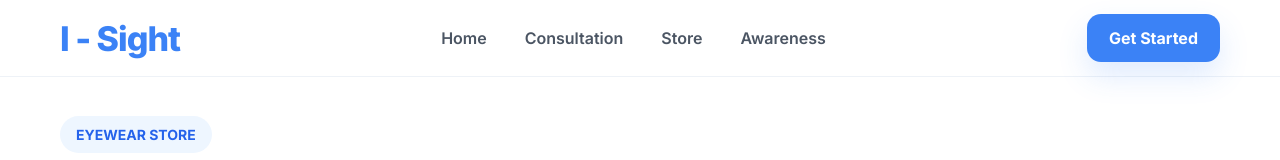
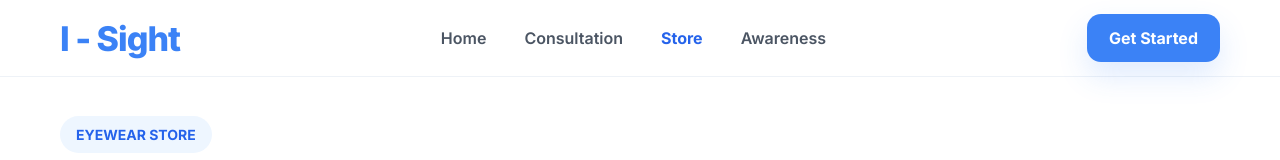
Before and after one commit to AdityaSharma-Git3207/I-Sight, a React (Vite) app: page /store in a window 1280 px wide. Shown: the top 160 px of the page. Built offline with nearby package versions, Linux system fonts and the light colour scheme.

Commit message:
feat: add animated active state to navbar links

```diff
--- a/src/components/navbar.jsx
+++ b/src/components/navbar.jsx
@@ -1,4 +1,4 @@
-import { Link } from "react-router-dom";
+import { Link, NavLink } from "react-router-dom";
 
 export default function Navbar() {
   return (
@@ -6,13 +6,25 @@ export default function Navbar() {
       <h2>I - Sight</h2>
 
       <div className="nav-links">
-        <Link to="/">Home</Link>
-        <Link to="/consultation">Consultation</Link>
-        <Link to="/store">Store</Link>
-        <Link to="/awareness">Awareness</Link>
+        <NavLink to="/">Home</NavLink>
+
+        <NavLink to="/consultation">
+          Consultation
+        </NavLink>
+
+        <NavLink to="/store">
+          Store
+        </NavLink>
+
+        <NavLink to="/awareness">
+          Awareness
+        </NavLink>
       </div>
 
-      <Link to="/consultation" className="nav-btn">
+      <Link
+        to="/consultation"
+        className="nav-btn"
+      >
         Get Started
       </Link>
     </nav>
--- a/src/index.css
+++ b/src/index.css
@@ -82,6 +82,57 @@ img{
   border-radius:14px;
   font-weight:700;
   box-shadow:0 14px 30px rgba(59,130,246,0.16);
+}
+
+/* =========================
+   ACTIVE NAVBAR LINK ANIMATED
+========================= */
+
+.nav-links a{
+  position: relative;
+  transition: .25s ease;
+}
+
+.nav-links a.active{
+  color: #2563eb;
+  font-weight: 700;
+}
+
+.nav-links a.active::after{
+  content: "";
+  position: absolute;
+  left: 0;
+  bottom: -8px;
+
+  width: 100%;
+  height: 2px;
+
+  background: #2563eb;
+  border-radius: 20px;
+
+  transform: scaleX(0);
+  transform-origin: left;
+  animation: navLine .35s ease forwards;
+}
+
+.nav-links a:hover{
+  color: #2563eb;
+}
+
+/* =========================
+   KEYFRAME
+========================= */
+
+@keyframes navLine{
+  from{
+    transform: scaleX(0);
+    opacity: .4;
+  }
+
+  to{
+    transform: scaleX(1);
+    opacity: 1;
+  }
 }
 
 /* ================= HOME HERO ================= */
```
